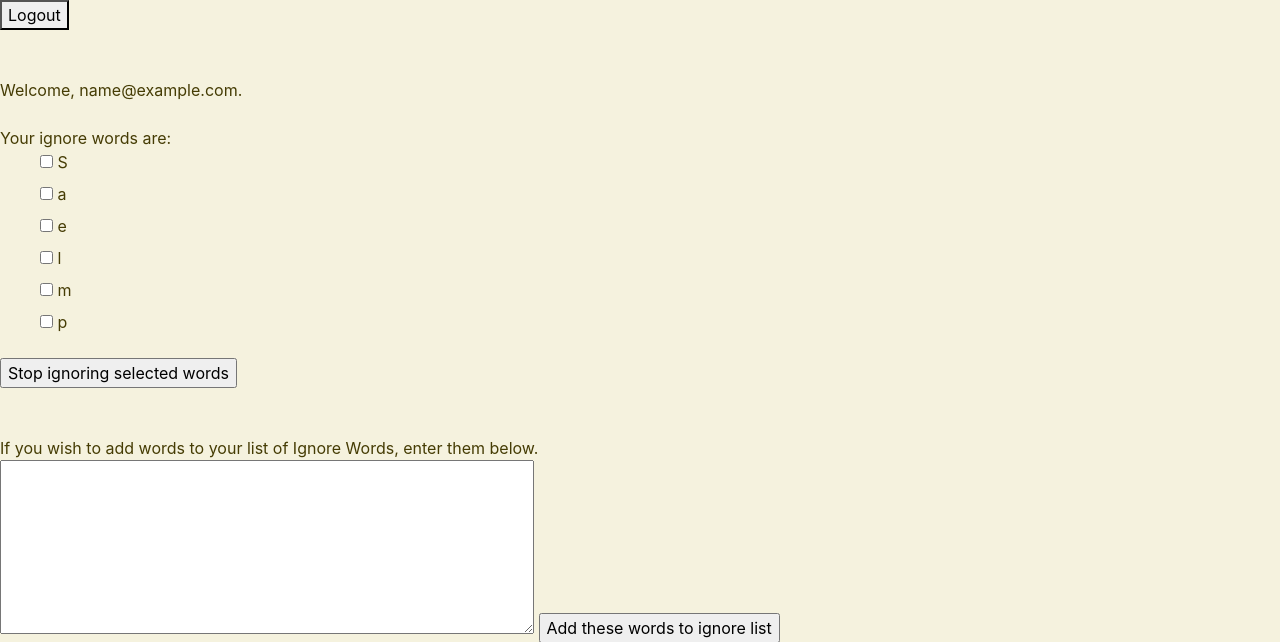
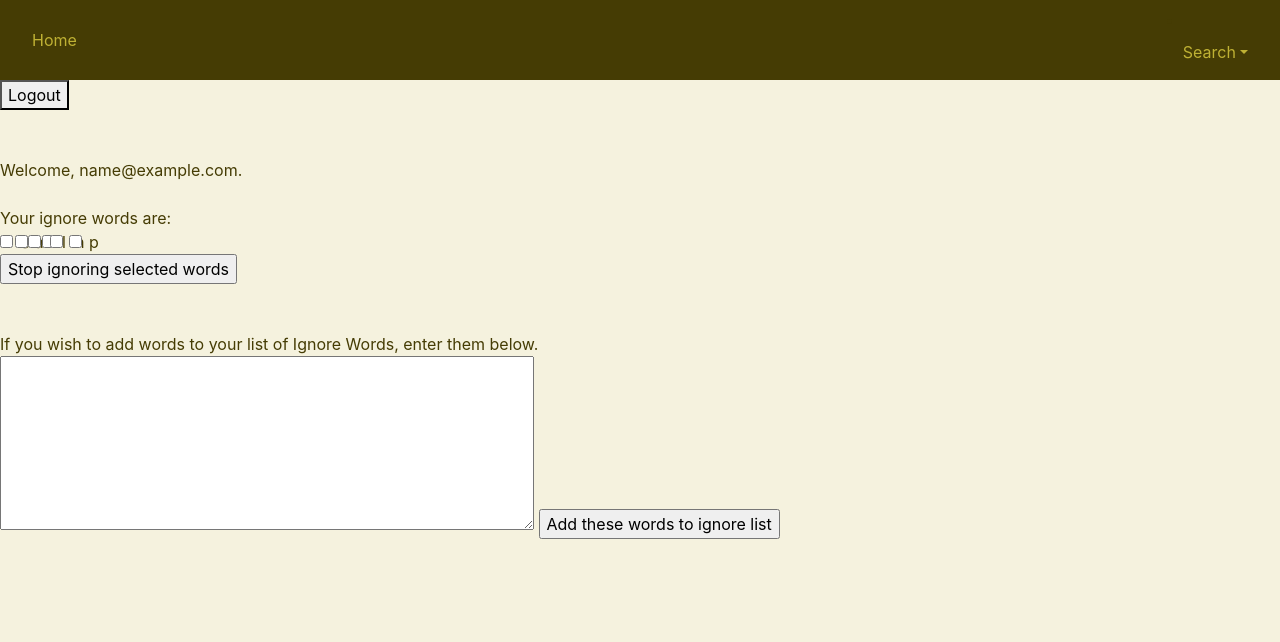
Before and after one commit to MarissaSkud/Wordsworth, a Flask app: page /user-page in a window 1280 px wide. Shown: the top 642 px of the page. Run offline with Flask 2, Linux system fonts and the light colour scheme; the visitor is signed in with stand-in values (Sample User, id 1); tables that the repository leaves empty hold one stand-in row (values such as "Sample post"); some libraries are stand-ins or nearby versions.

Commit message:
More styoing & some debugging

```diff
--- a/server.py
+++ b/server.py
@@ -43,8 +43,11 @@ def format_decades():
 
 
 def get_ignore_words():
-    current_user = User.query.filter_by(email=session["user_id"]).one()
-    return current_user.ignore_words[:]
+    if not session.get("user_id"):
+        return []
+    else:
+        current_user = User.query.filter_by(email=session["user_id"]).one()
+        return current_user.ignore_words[:]
         #This is a slice because otherwise SQLAlchemy can't detect changes that we make to the list
 
 
--- a/static/styles.css
+++ b/static/styles.css
@@ -26,6 +26,26 @@ footer {
     padding-top:20px;
 }
 
+select {
+    color: #453C04;
+}
+
+nav {
+    background-color: #453C04;
+}
+
+nav a {
+    color: #BFB134;
+}
+
+nav a:hover {
+    color: #7964C4;
+}
+
+.dropdown-menu a:hover {
+    color: #7964C4;
+}
+
 .answer {
 display: none;
 }
@@ -34,8 +54,8 @@ display: none;
     font-style: italic;
 }
 
-dk brown: #453C04
+/*dk brown: #453C04
 cream: #F5F2DE
 dk purple: #391BA6
 med purple: #7964C4
-goldenrod: #BFB134
+goldenrod: #BFB134*/
--- a/templates/base.html
+++ b/templates/base.html
@@ -17,6 +17,19 @@
     {% endfor %}
   {% endif %}
 {% endwith %}
+
+{% block navbar %}
+
+<nav class="navbar">
+  <a class="nav-link" href="/">Home</a>
+  <li class="nav-item dropdown">
+  <a class="nav-link dropdown-toggle" href="#" id="navbarDropdown" role="button" data-toggle="dropdown" aria-haspopup="true" aria-expanded="false">Search</a>
+  <div class="dropdown-menu" aria-labelledby="navbarDropdown">
+          <a class="dropdown-item" href="/word-search">Words</a>
+          <a class="dropdown-item" href="/bigram-search">Bigrams</a>
+        </div>
+      </li>
+</nav>
 
 {% if session.get('logged_in') == True %}
 
@@ -42,6 +55,7 @@
 
 <br>
 {% endif %}
+{% endblock %}
 
   {% block content %}
   {% endblock %}
--- a/templates/index.html
+++ b/templates/index.html
@@ -1,7 +1,7 @@
 {% extends 'base.html' %}
 {% block content %}
 
-<h1>Wordsworth</h1>
+<h1>WORDSWORTH</h1>
 <h3>Measure the language of historical fiction
     <br>
     against fiction written in that era</h3>
--- a/templates/user_page.html
+++ b/templates/user_page.html
@@ -15,16 +15,17 @@ Welcome, {{ session["user_id"] }}.
     {% else %}
     Your ignore words are:
 <br>
+
 <form action="/delete-ignore-words" method="POST">
-<ul>
+<div class="form-check">
     {% for word in ignore_words %}
-    <input type="checkbox" id="ignore-word" name="ignore-word" value="{{ word }}">
-        <label for="ignore-word">{{ word }}</label><br>
-
+    <input class="form-check-input" type="checkbox" id="ignore-word" name="ignore-word" value="{{ word }}">
+        <label for="ignore-word" class="form-check-label">{{ word }}</label>
     {% endfor %}
-</ul>
+</div>
 <input type="submit" value="Stop ignoring selected words">
 </form>
+
 <br>
 <br>
     {% endif %}
--- a/templates/word_search.html
+++ b/templates/word_search.html
@@ -6,10 +6,11 @@ This will compare a text sample to our corpus of texts from the selected decade
 <br>
 
 <form action="/word-results" method="GET">
-    Please input a sample (2500 characters or less) of the text you want to analyze.
+    Please input a sample of the text you want to analyze.
     <br>
     <textarea maxlength="2500" rows="7" cols="50" name="textstring"></textarea>
     <br>
+    <small class="form-text text-muted">Sample must be 2500 characters or less.</small>
     <br>
     Are there any words you want the app to ignore? (e.g., character names). List them here, separated by spaces.
     <br>
@@ -23,7 +24,7 @@ This will compare a text sample to our corpus of texts from the selected decade
         {% endfor %}
     </select>
     <br>
-    <input type="submit" name="submit">
+    <input type="submit" value="Submit">
 </form>
 <br>
 <br>
```
